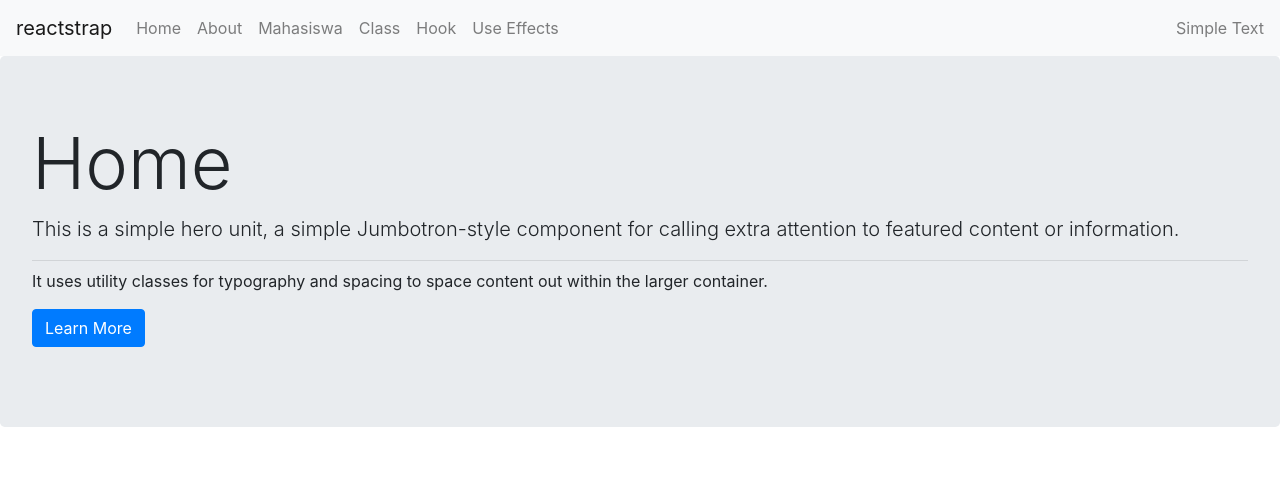
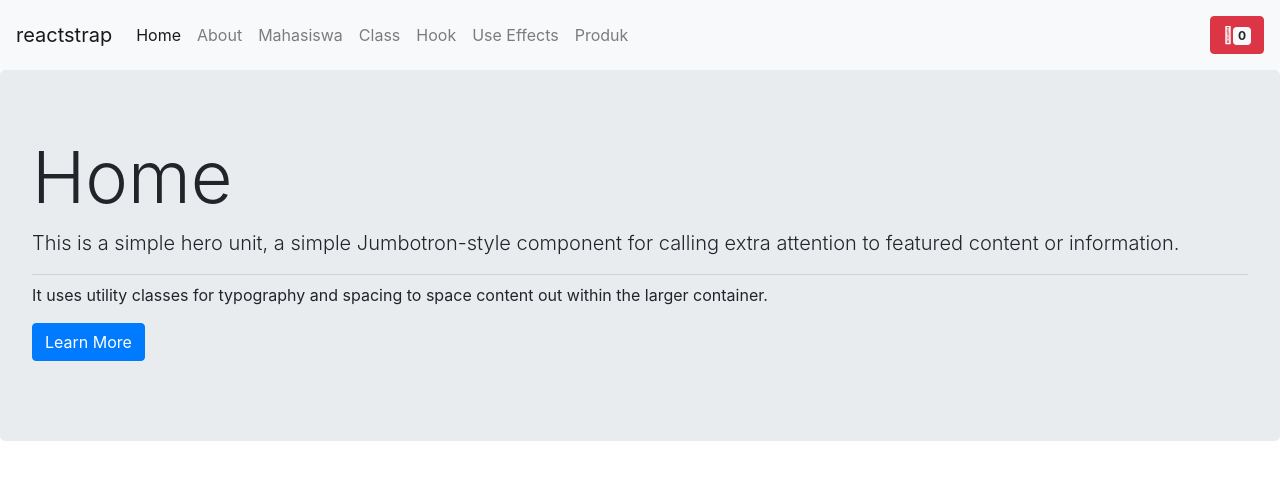
Before and after one commit to elis170899/reactjsku, a React (Create React App) app in the folder aplikasireactku/: page / in a window 1280 px wide. Shown: the top 480 px of the page. Built offline with nearby package versions, Linux system fonts and the light colour scheme.

Commit message:
Kuliah Web #36 React Hooks useContext

```diff
--- a/aplikasireactku/public/index.html
+++ b/aplikasireactku/public/index.html
@@ -15,6 +15,7 @@
       user's mobile device or desktop. See https://developers.google.com/web/fundamentals/web-app-manifest/
     -->
     <link rel="manifest" href="%PUBLIC_URL%/manifest.json" />
+    <link rel="stylesheet" type="text/css" href="https://cdnjs.cloudflare.com/ajax/libs/font-awesome/5.14.0/css/fontawesome.min.css">
     <!--
       Notice the use of %PUBLIC_URL% in the tags above.
       It will be replaced with the URL of the `public` folder during the build.
--- a/aplikasireactku/src/App.js
+++ b/aplikasireactku/src/App.js
@@ -1,5 +1,5 @@
-import React from 'react';
-import {BrowserRouter,Route,Switch} from 'react-router-dom'
+import React, {useState} from 'react';
+import { BrowserRouter, Route, Switch } from 'react-router-dom'
 //import BootstrapComp from './Component/Class/BootstrapComp';
 import NavbarComp from './Component/Fungsional/NavbarComp';
 import HomePage from './Component/Fungsional/HomePage';
@@ -14,6 +14,8 @@
 import KelasComp from './Component/Hooks/Class/KelasComp';
 import HooksComp from './Component/Hooks/Functional/HookComp';
 import HooksUseEffects from './Component/Hooks/Functional/HooksUseEffects';
+import { CartContext } from './CartContext';
+import ProductComp from './Component/Hooks/Functional/ProductComp';
 
 
 //import Parent from './Component/Class/Parent';
@@ -23,22 +25,31 @@
 //import './App.css';
 
 const App = () => {
-  return (<BrowserRouter >
-    <NavbarComp />
-    <switch >
-      <Route exact path="/"component={HomePage}/>
-      <Route exact path="/about"component={About}/>
-      <Route exact path="/mahasiswa"component={ListComp}/>
-      <Route exact path="/mahasiswa/tambah"component={TambahComp}/>
-      <Route exact path="/mahasiswa/edit"component={EditComp}/>
-      <Route exact path="/kelas"component={KelasComp}/>
-      <Route exact path="/hooks"component={HooksComp}/>
-      <Route exact path="/useeffects"component={HooksUseEffects}/>
 
-      {/* <Route exact path="/detail/:id"component={DetailComp}/> */}
-      </switch>
+  const [value, setValue] = useState(0)
 
-      </BrowserRouter>
+  return (
+    <BrowserRouter >
+      <CartContext.Provider value={{value, setValue}}>
+
+        <NavbarComp />
+        <switch >
+          <Route exact path="/" component={HomePage} />
+          <Route exact path="/about" component={About} />
+          <Route exact path="/mahasiswa" component={ListComp} />
+          <Route exact path="/mahasiswa/tambah" component={TambahComp} />
+          <Route exact path="/mahasiswa/edit" component={EditComp} />
+          <Route exact path="/kelas" component={KelasComp} />
+          <Route exact path="/hooks" component={HooksComp} />
+          <Route exact path="/useeffects" component={HooksUseEffects} />
+          <Route exact path="/produk" component={ProductComp} />
+
+
+          {/* <Route exact path="/detail/:id"component={DetailComp}/> */}
+        </switch>
+      </CartContext.Provider>
+    </BrowserRouter>
+
 
 
   );
--- /dev/null
+++ b/aplikasireactku/src/CartContext.jsx
@@ -0,0 +1,3 @@
+import {createContext} from 'react'
+
+export const CartContext = createContext()
--- a/aplikasireactku/src/Component/Class/ListComp.jsx
+++ b/aplikasireactku/src/Component/Class/ListComp.jsx
@@ -96,7 +96,7 @@
 
                                     </Link>
                                     <span> </span>
-                                    <button onClick={()=> this.DeleteMahasiswa(mahasiswa.id_mahasiswa)} color="danger">Hapus</button>
+                                    <Button color="danger" onClick={()=> this.DeleteMahasiswa(mahasiswa.id_mahasiswa)}>Hapus</Button>
                                 </td>
                             </tr>
                         )}
--- a/aplikasireactku/src/Component/Fungsional/AboutComp.jsx
+++ b/aplikasireactku/src/Component/Fungsional/AboutComp.jsx
@@ -1,12 +1,14 @@
 import React from 'react'
 import { Jumbotron, Button,Container, Row, Col } from 'reactstrap';
 import CardComp from './CardComp';
+import { useContext } from 'react';
+import { CartContext } from '../../CartContext';
 
 function AboutComp() {
         return (
             <div>
                 <Jumbotron>
-                    <h1 className="display-3">About Us</h1>
+                    <h1 className="display-3">About Us </h1>
                     <p className="lead">This is a simple hero unit, a simple Jumbotron-style component for calling extra attention to featured content or information.</p>
                     <hr className="my-2" />
                     <p>It uses utility classes for typography and spacing to space content out within the larger container.</p>
--- a/aplikasireactku/src/Component/Fungsional/HomePage.jsx
+++ b/aplikasireactku/src/Component/Fungsional/HomePage.jsx
@@ -1,11 +1,13 @@
 import React from 'react'
 import { Jumbotron, Button } from 'reactstrap';
+import { CartContext } from '../../CartContext';
+import { useContext } from 'react';
 
     function HomePage() {
         return (
             <div>
                 <Jumbotron>
-                    <h1 className="display-3">Home</h1>
+                    <h1 className="display-3">Home </h1>
                     <p className="lead">This is a simple hero unit, a simple Jumbotron-style component for calling extra attention to featured content or information.</p>
                     <hr className="my-2" />
                     <p>It uses utility classes for typography and spacing to space content out within the larger container.</p>
--- a/aplikasireactku/src/Component/Fungsional/NavbarComp.jsx
+++ b/aplikasireactku/src/Component/Fungsional/NavbarComp.jsx
@@ -6,47 +6,61 @@
     NavbarBrand,
     Nav,
     NavItem,
-    NavLink,
     UncontrolledDropdown,
     DropdownToggle,
     DropdownMenu,
     DropdownItem,
-    NavbarText
+    NavbarText,
+    Button
 } from 'reactstrap';
+
+import {NavLink} from 'react-router-dom'
+import { useContext } from 'react';
+import { CartContext } from '../../CartContext';
 
 const NavbarComp = (props) => {
     const [isOpen, setIsOpen] = useState(false);
 
     const toggle = () => setIsOpen(!isOpen);
+
+    const {value, setValue} = useContext(CartContext)
+
     return (
         <div>
             <Navbar color="light" light expand="md">
-                <NavbarBrand href="/">reactstrap</NavbarBrand>
+                <NavbarBrand to="/">reactstrap</NavbarBrand>
                 <NavbarToggler onClick={toggle} />
                 <Collapse isOpen={isOpen} navbar>
                     <Nav className="mr-auto" navbar>
                         <NavItem>
-                            <NavLink href="/">Home</NavLink>
+                            <NavLink to="/" className="nav-link">Home</NavLink>
                         </NavItem>
                         <NavItem>
-                            <NavLink href="/about" >About</NavLink>
+                            <NavLink to="/about" className="nav-link">About</NavLink>
                         </NavItem>
                         <NavItem>
-                            <NavLink href="/mahasiswa" >Mahasiswa</NavLink>
+                            <NavLink to="/mahasiswa" className="nav-link">Mahasiswa</NavLink>
                         </NavItem>
                         <NavItem>
-                            <NavLink href="/kelas" >Class</NavLink>
+                            <NavLink to="/kelas" className="nav-link">Class</NavLink>
                         </NavItem>
                         <NavItem>
-                            <NavLink href="/hooks" >Hook</NavLink>
+                            <NavLink to="/hooks" className="nav-link">Hook</NavLink>
                         </NavItem>
                         <NavItem>
-                            <NavLink href="/useeffects" >Use Effects</NavLink>
+                            <NavLink to="/useeffects" className="nav-link">Use Effects</NavLink>
                         </NavItem>
+                        <NavItem>
+                            <NavLink to="/produk" className="nav-link">Produk</NavLink>
+                        </NavItem>
+                    </Nav>
 
-
-                    </Nav>
-                    <NavbarText>Simple Text</NavbarText>
+                    <NavbarText>
+                        <Button color= "danger">
+                            <i className="fa fa-shopping-cart"></i>
+                            <span className="badge badge-light">{value}</span>
+                        </Button>
+                    </NavbarText>
                 </Collapse>
             </Navbar>
         </div>
--- /dev/null
+++ b/aplikasireactku/src/Component/Hooks/Functional/ProductComp.jsx
@@ -0,0 +1,21 @@
+import React from 'react'
+import { Container, Row } from 'reactstrap'
+import RowProduct from './RowProduct'
+
+function ProductComp() {
+        return (
+            <div>
+            <Container>
+                <hr/>
+                <h2>Produk</h2>
+                <Row>
+                    <RowProduct/>
+                    <RowProduct/>
+                    <RowProduct/>
+                </Row>
+            </Container>
+            </div>
+        )
+}
+
+export default ProductComp
--- /dev/null
+++ b/aplikasireactku/src/Component/Hooks/Functional/RowProduct.jsx
@@ -0,0 +1,26 @@
+import React, { useContext } from 'react'
+import {
+    Col, Card, CardImg, CardText, CardBody,
+    CardTitle, CardSubtitle, Button}  from 'reactstrap';
+import { CartContext } from '../../../CartContext';
+
+function RowProduct() {
+
+    const {value, setValue} = useContext(CartContext)
+
+    return (
+        <Col>
+            <Card>
+                <CardImg top width="100%" src="https://placeimg.com/640/480/tech" alt="Card image cap" />
+                <CardBody>
+                    <CardTitle>Acer</CardTitle>
+                    <CardSubtitle>Rp 12.000.000</CardSubtitle>
+                    <CardText>Some quick example text to build on the card title and make up the bulk of the card's content.</CardText>
+                    <Button onClick={()=>setValue(value+1)}>Tambah Keranjang</Button>
+                </CardBody>
+            </Card>
+        </Col>
+    )
+}
+
+export default RowProduct
```
